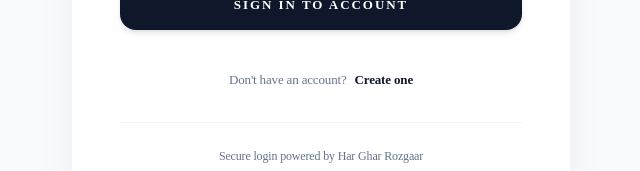
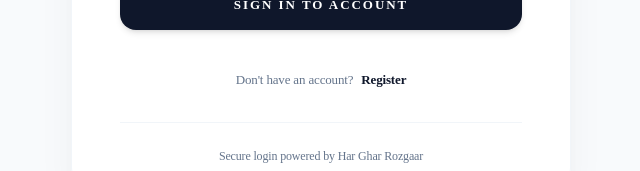
Before and after one commit to maestlopermedia123/MaestloperMedia-Review-system, a Next.js app: page /login in a window 1280 px wide. Shown: the part 610-781 px from the top of the page, without its empty margins (319-959 px from the left). Built offline with nearby package versions, Linux system fonts and the light colour scheme; no server answers.

Commit message:
modified:   components/admin/UserManage.jsx 	modified:   components/auth/loginRegister.jsx

```diff
--- a/components/admin/UserManage.jsx
+++ b/components/admin/UserManage.jsx
@@ -1,5 +1,4 @@
 "use client";
-import BASE_URL from "@/utils/baseUrl";
 import React, { useState, useEffect, useMemo } from "react";
 import {
   Search,
@@ -158,7 +157,7 @@ export default function UserManage() {
 
                 <td className="px-6 py-4">
                   <a
-                    href={`${BASE_URL}/${submission.user}`}
+                    href={`http://localhost:3000/admin/users/${submission.user}`}
                     target="_blank"
                     rel="noopener noreferrer"
                     className="inline-flex items-center gap-1 text-sm text-indigo-600 hover:text-indigo-800 hover:underline"
@@ -240,7 +239,7 @@ export default function UserManage() {
                     User ID
                   </label>
                   <a
-                    href={`${BASE_URL}/${selectedSubmission.user}`}
+                    href={`http://localhost:3000/admin/users/${selectedSubmission.user}`}
                     target="_blank"
                     rel="noopener noreferrer"
                     className="font-mono text-sm text-indigo-600 hover:text-indigo-800 hover:underline inline-flex items-center gap-1"
--- a/components/auth/loginRegister.jsx
+++ b/components/auth/loginRegister.jsx
@@ -184,7 +184,7 @@ export default function LoginRegister() {
                 onClick={() => setIsLogin(!isLogin)}
                 className="ml-2 font-bold text-slate-900 hover:text-amber-600 transition-colors"
               >
-                {isLogin ? 'Create one' : 'Sign in'}
+                {isLogin ? 'Register' : 'Sign in'}
               </button>
             </p>
           </div>
```
